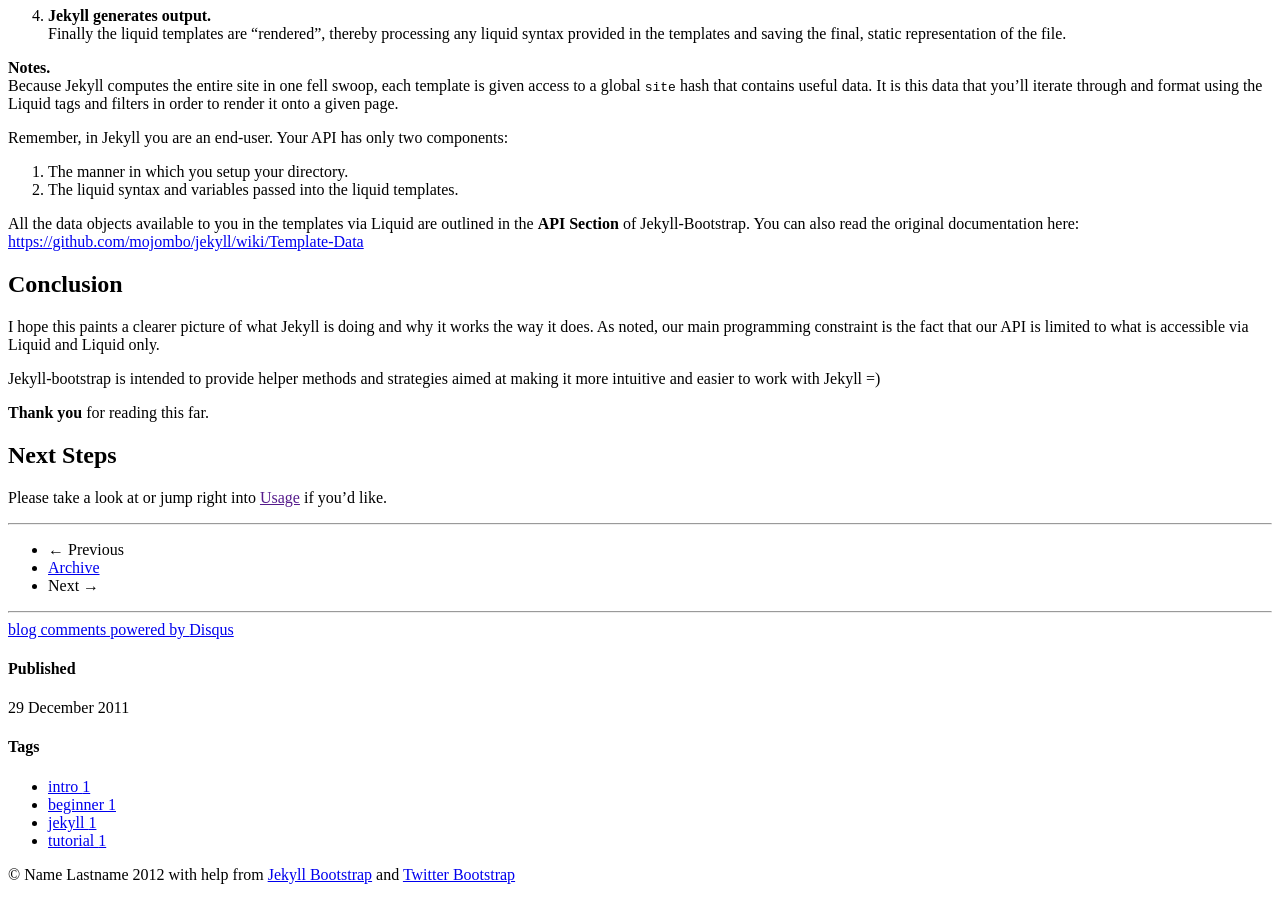
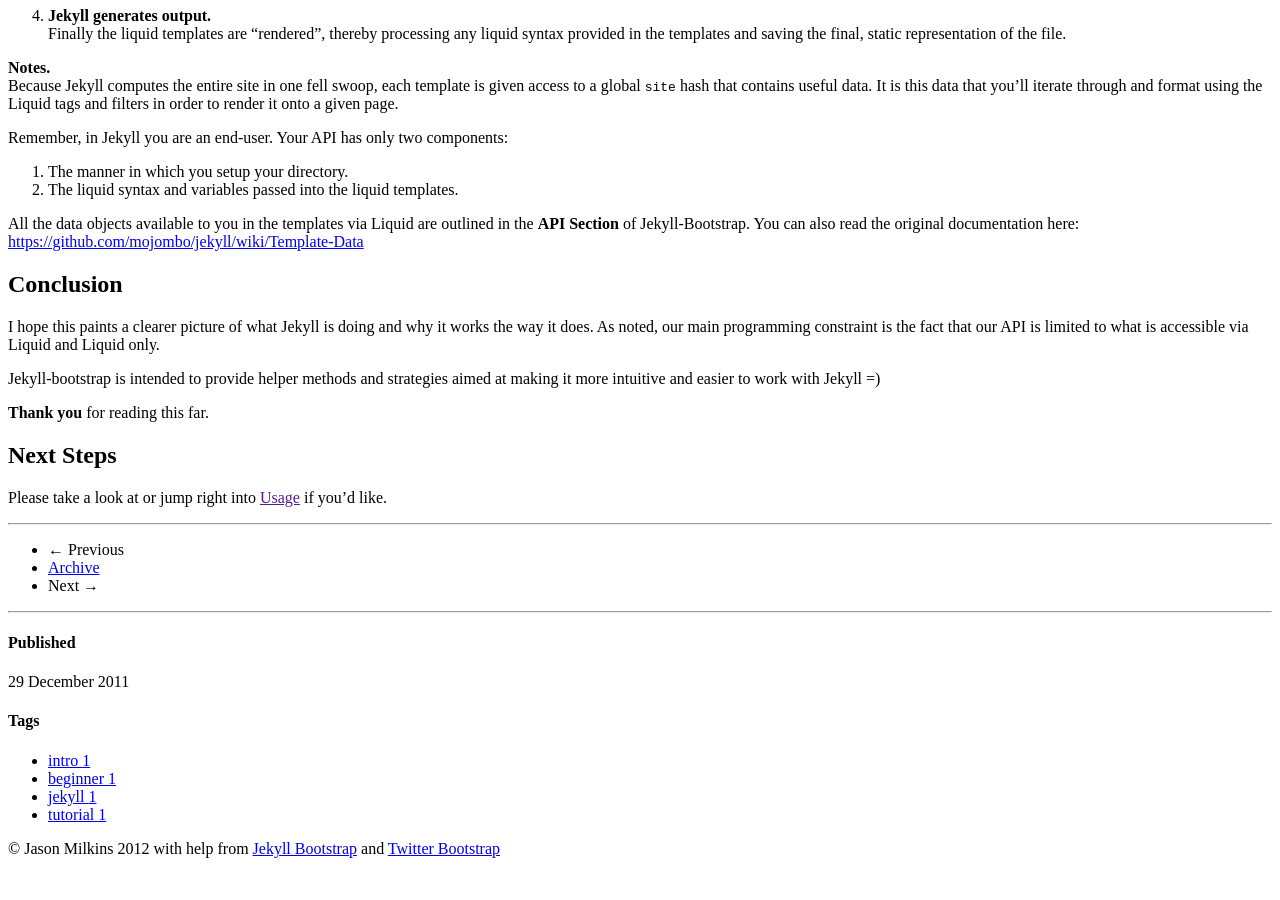
Before and after one commit to jasonm23/OldEmacsFodder, a Jekyll site: the page built from _posts/core-samples/2011-12-29-jekyll-introduction.md, in a window 1280 px wide and 900 px high, scrolled down 5804 px. Built offline with Jekyll 4.4.1, drawn with Linux system fonts in a browser that asks for light colours; comment, search, counter and statistics services are not loaded; after the commit the page ends 6678 px from its top, so only the background shows below that; part of the change alters nothing that is shown; some of the changed text lies outside the part shown.

Commit message:
config-fix

```diff
--- a/_config.yml
+++ b/_config.yml
@@ -1,6 +1,6 @@
 # This is the default format.
 # For more see: https://github.com/mojombo/jekyll/wiki/Permalinks
-permalink: /:categories/:year/:month/:day/:title
+permalink: http://jasonm23.github.com/EmacsFodder/:categories/:year/:month/:day/:title
 
 exclude: [".rvmrc", ".rbenv-version", "README.md", "Rakefile", "changelog.md"]
 auto: true
@@ -9,14 +9,13 @@ pygments: true
 # Themes are encouraged to use these universal variables
 # so be sure to set them if your theme uses them.
 #
-title : Jekyll Bootstrap
-tagline: Site Tagline
+title : Emacs Fodder
+tagline: Some more vaugely useful emacs stuff...
 author :
-  name : Name Lastname
-  email : blah@email.test
-  github : username
-  twitter : username
-  feedburner : feedname
+  name : Jason Milkins
+  email : jasonm23@gmail.com
+  github : jasonm23
+  twitter : ocodo
 
 # The production_url is only used when full-domain names are needed
 # such as sitemap.txt
@@ -26,7 +25,7 @@ author :
 # Else if you are pushing to username.github.com, replace with your username.
 # Finally if you are pushing to a GitHub project page, include the project name at the end.
 #
-production_url : http://username.github.com
+production_url : http://jasonm23.github.com/EmacsFodder/
 
 # All Jekyll-Bootstrap specific configurations are namespaced into this hash
 #
@@ -65,23 +64,23 @@ JB :
   #   http://s3.amazonaws.com/yoursite/themes/watermelon
   #   /assets
   #
-  ASSET_PATH : false
+  ASSET_PATH : http://jasonm23.github.com/EmacsFodder/assets
 
   # These paths are to the main pages Jekyll-Bootstrap ships with.
   # Some JB helpers refer to these paths; change theme here if needed.
   #
-  archive_path: /archive.html
-  categories_path : /categories.html
-  tags_path : /tags.html
+  archive_path: /EmacsFodder//archive.html
+  categories_path : /EmacsFodder//categories.html
+  tags_path : /EmacsFodder//tags.html
 
   # Settings for comments helper
   # Set 'provider' to the comment provider you want to use.
   # Set 'provider' to false to turn commenting off globally.
   #
   comments :
-    provider : disqus
+    provider : false
     disqus :
-      short_name : jekyllbootstrap
+      short_name :
     livefyre :
       site_id : 123
     intensedebate :
@@ -97,7 +96,7 @@ JB :
   # Set 'provider' to false to turn analytics off globally.
   #
   analytics :
-    provider : google
+    provider : false
     google :
         tracking_id : 'UA-123-12'
     getclicky :
```
